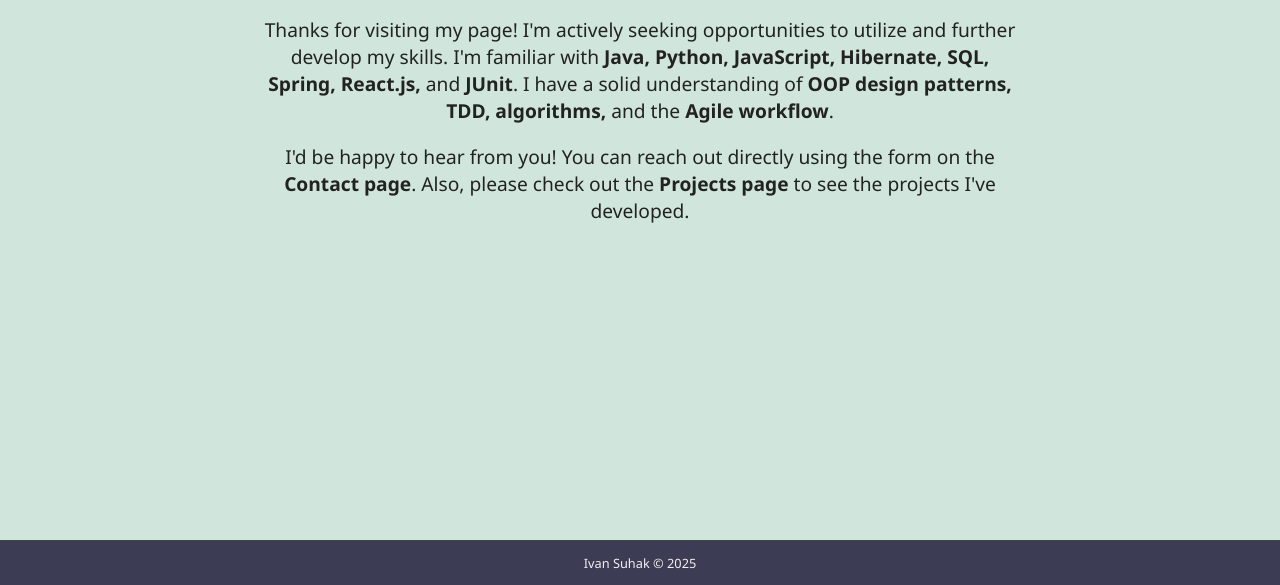
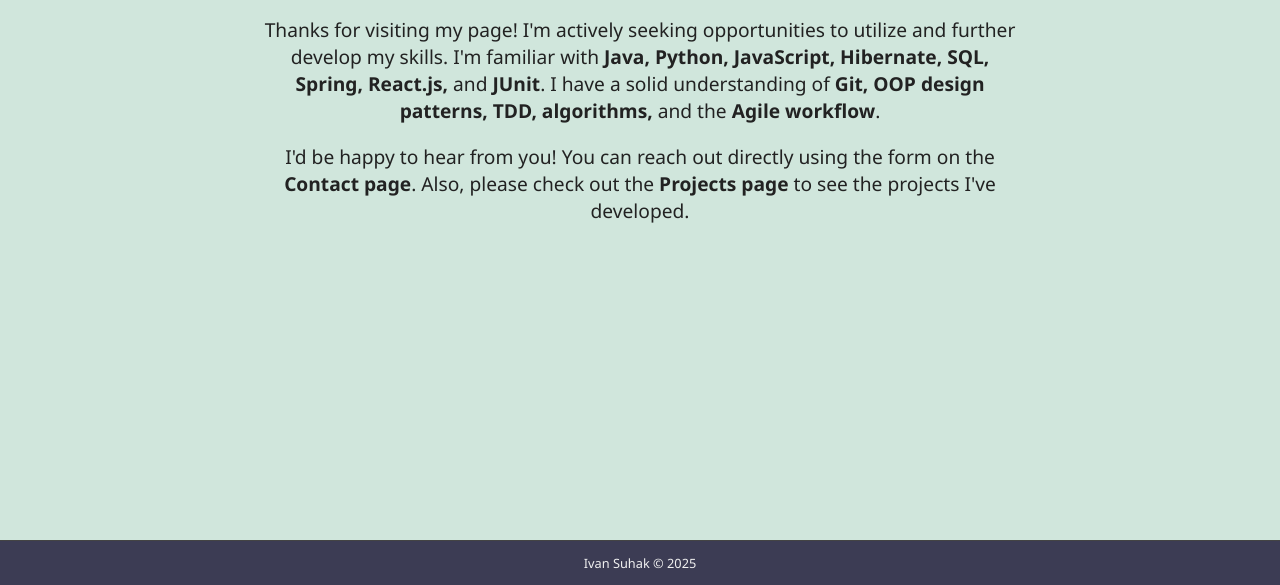
Before and after one commit to vinnisnx/portfolio, a plain HTML site: page index.html in a window 1280 px wide. Shown: the part 215-800 px from the top of the page. Drawn offline with Linux system fonts and the light colour scheme.

Commit message:
git added to skillset

```diff
--- a/index.html
+++ b/index.html
@@ -19,7 +19,7 @@
   <main>
     <section class="intro">
       <h1>Hello, I'm Ivan Suhak</h1>
-      <p> Thanks for visiting my page! I'm actively seeking opportunities to utilize and further develop my skills. I'm familiar with <b>Java, Python, JavaScript, Hibernate, SQL, Spring, React.js,</b> and <b>JUnit</b>. I have a solid understanding of <b>OOP design patterns, TDD, algorithms,</b> and the <b>Agile workflow</b>.</p>
+      <p> Thanks for visiting my page! I'm actively seeking opportunities to utilize and further develop my skills. I'm familiar with <b>Java, Python, JavaScript, Hibernate, SQL, Spring, React.js,</b> and <b>JUnit</b>. I have a solid understanding of <b>Git, OOP design patterns, TDD, algorithms,</b> and the <b>Agile workflow</b>.</p>
       <p>I'd be happy to hear from you! You can reach out directly using the form on the <b>Contact page</b>. Also, please check out the <b>Projects page</b> to see the projects I've developed.</p>
 
       </section>
```
